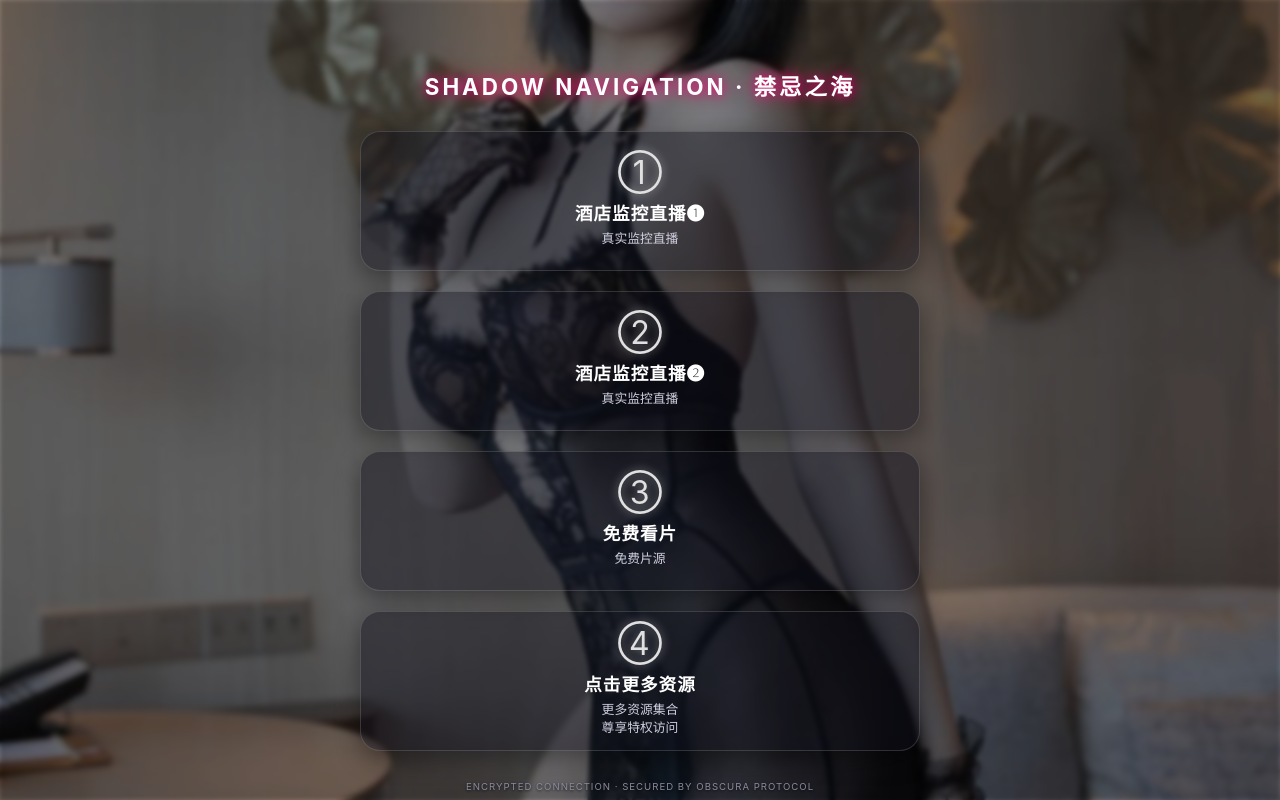
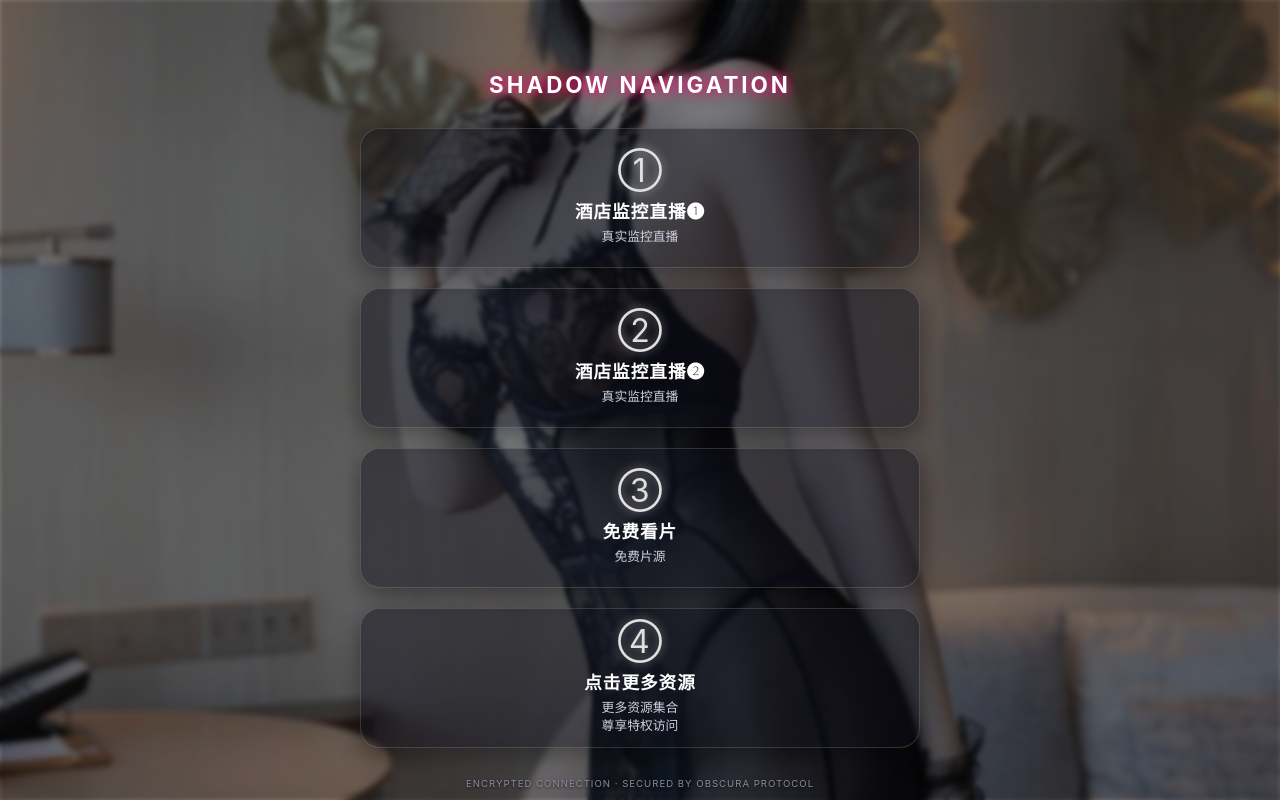
Before and after one commit to fcyqdr/-, a plain HTML site: page index.html in a window 1280 px wide. Drawn offline with Linux system fonts and the light colour scheme.

Commit message:
更新 index.html

```diff
--- a/index.html
+++ b/index.html
@@ -151,7 +151,7 @@
 </head>
 <body>
 
-    <h1 class="header-title">SHADOW NAVIGATION · 禁忌之海</h1>
+    <h1 class="header-title">SHADOW NAVIGATION </h1>
 
     <div class="container">
         <a href="https://h5.sht9.vip?pid=103788" target="_blank" class="nav-card">
```
